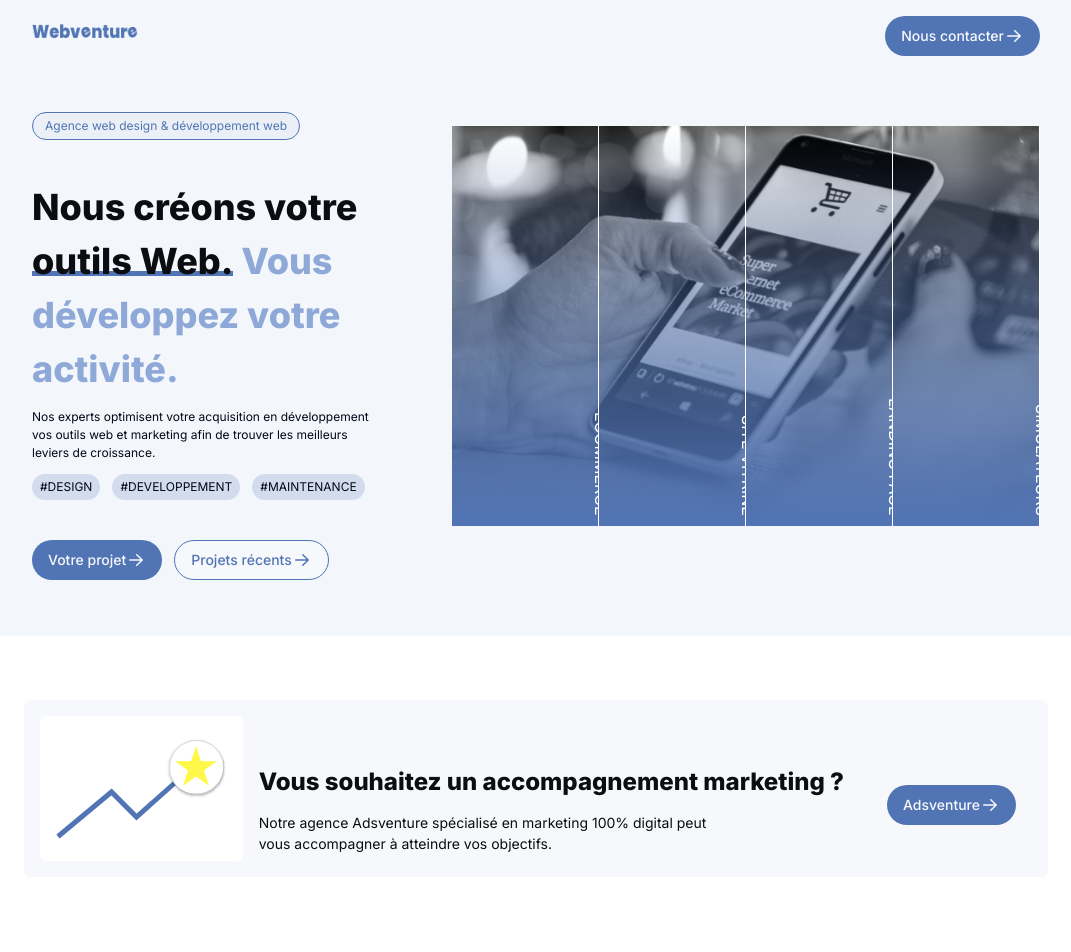
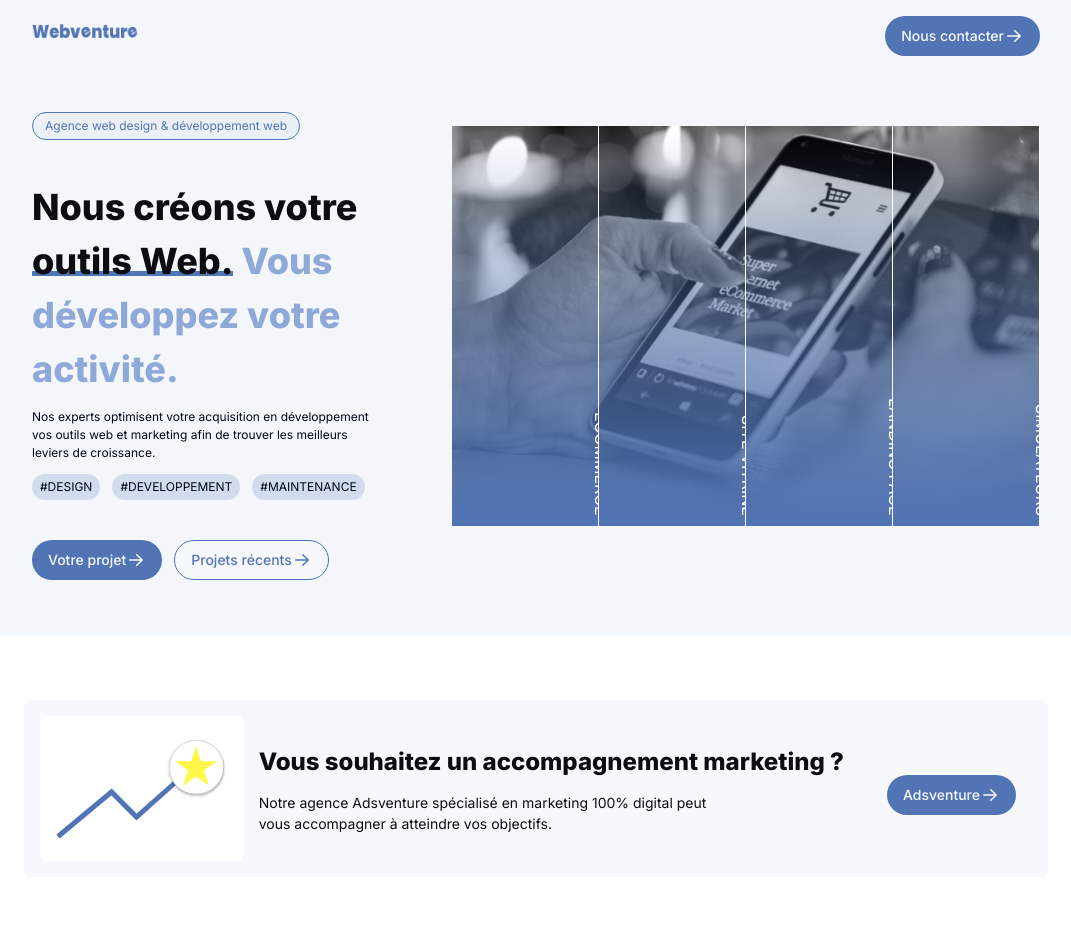
Before and after one commit to magicniclus/weebventure, a Next.js app: page / in a window 1280 px wide. Shown: the top 952 px of the page, without its empty margins (104-1175 px from the left). Built offline with nearby package versions, Linux system fonts and the light colour scheme.

Commit message:
Update CTA.tsx

```diff
--- a/src/components/CTA.tsx
+++ b/src/components/CTA.tsx
@@ -51,9 +51,9 @@ const CTA = () => {
         <div className="md:w-[257px] h-[145px] hidden md:flex justify-center items-center bg-white rounded-md">
           <DessinMarketing />
         </div>
-        <div className="w-full flex justify-between md:items-center items-start md:px-4 md:flex-row flex-col mt-5">
+        <div className="w-full flex justify-between md:items-center items-start md:px-4 md:flex-row flex-col">
           <div className="text-textDev">
-            <h2 className="text-textDev text-[24px] font-extrabold titleCTA mt-5">
+            <h2 className="text-textDev text-[24px] font-extrabold titleCTA">
               Vous souhaitez un accompagnement marketing ?
             </h2>
             <p className="md:w-9/12 text-[14px] sustitleCTA mt-3">
```
